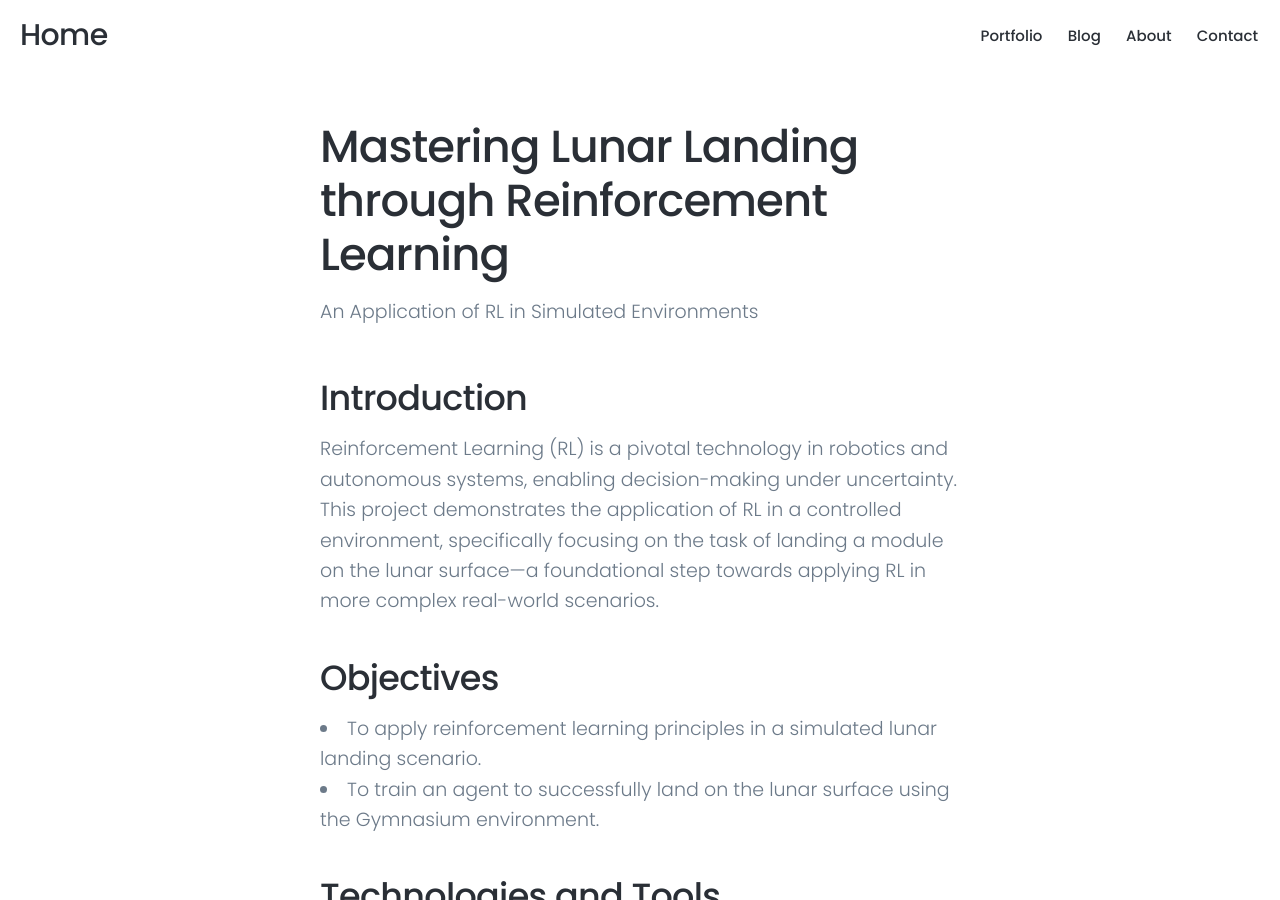
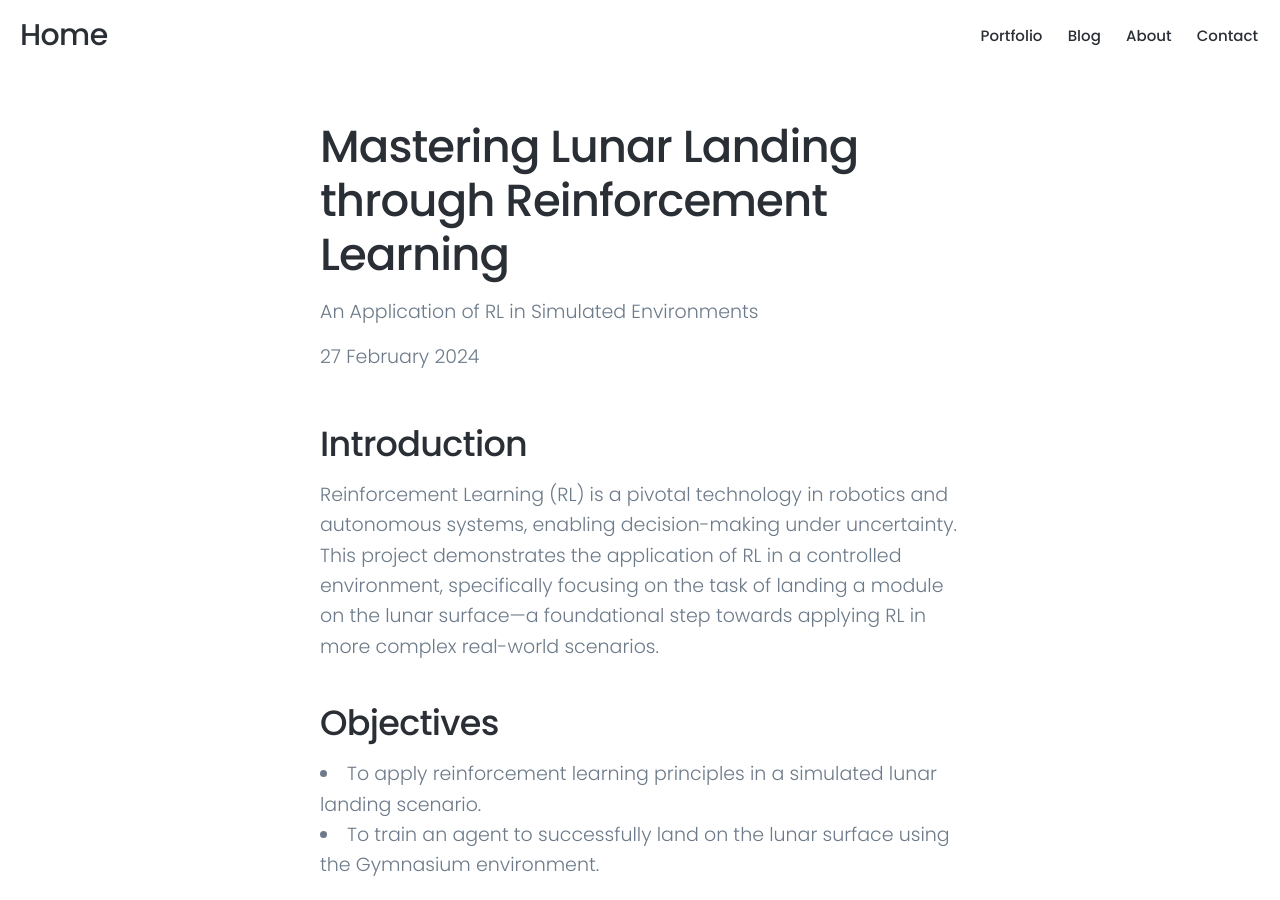
Before and after one commit to MiguelSolisSegura/MiguelSolisSegura.github.io, a Jekyll site: the page built from _projects/2024-02-26-lunar-lander.md, in a window 1280 px wide and 900 px high. Built offline with Jekyll 4.4.1, drawn with Linux system fonts in a browser that asks for light colours; nearby versions of some CDN libraries.

Commit message:
Test dates formatting

```diff
--- a/_layouts/project.html
+++ b/_layouts/project.html
@@ -8,6 +8,7 @@ layout: default
 
 		<h1>{{ page.title }}</h1>
 		<p>{{ page.subtitle }}</p>
+		<p>{{ page.date | date_to_long_string }}</p>
 
 	</div>
 
--- a/index.html
+++ b/index.html
@@ -23,6 +23,7 @@ featured_image: /images/zen-robots.webp
 					<div class="listing-item__info">
 						<h2 class="listing-item__title">{{ project.title }}</h2>
 						<p class="listing-item__subtitle">{{ project.subtitle }}</p>
+						<p class="listing-item__subtitle">{{ page.date | date_to_long_string }}</p>
 					</div>
 				</div>
 
```
